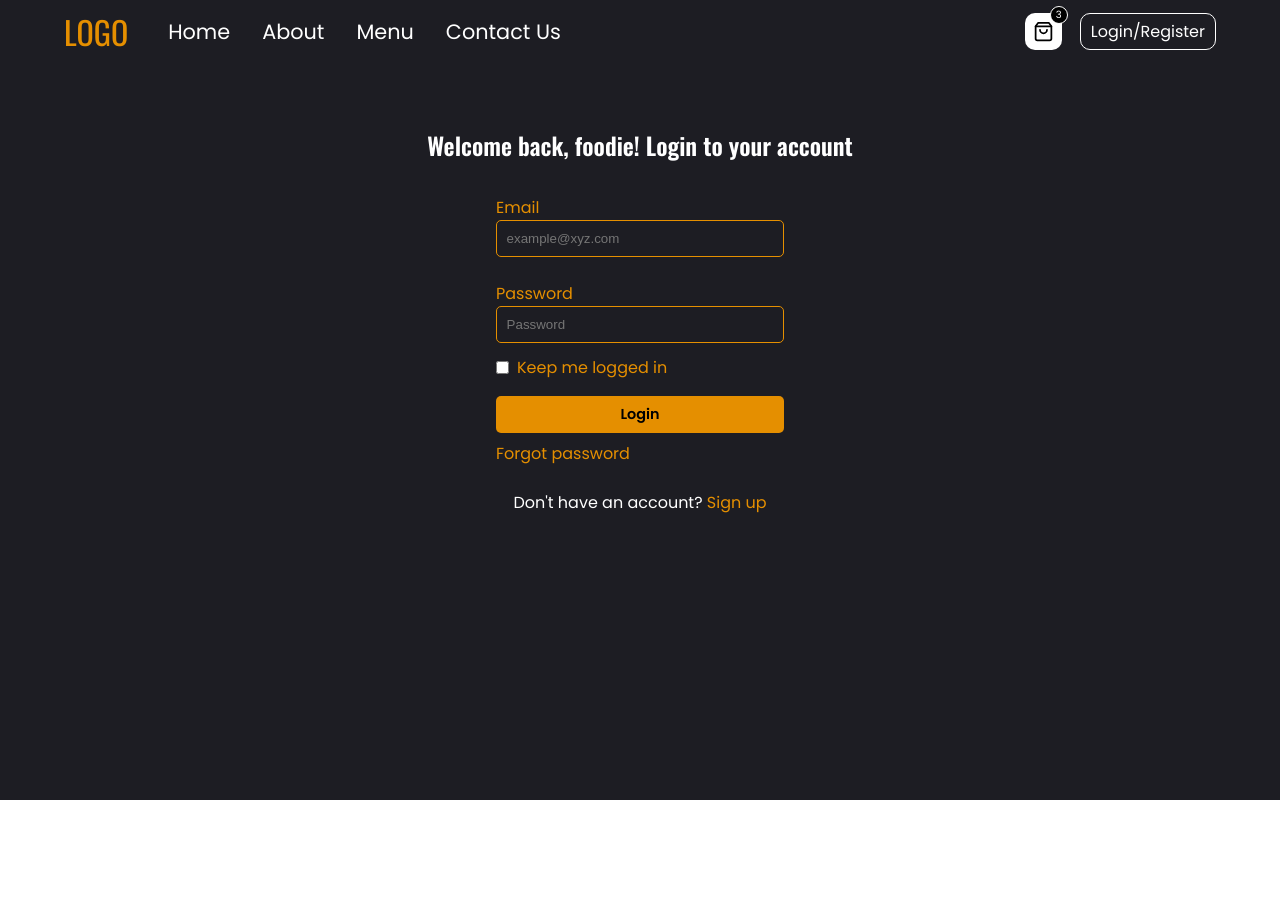
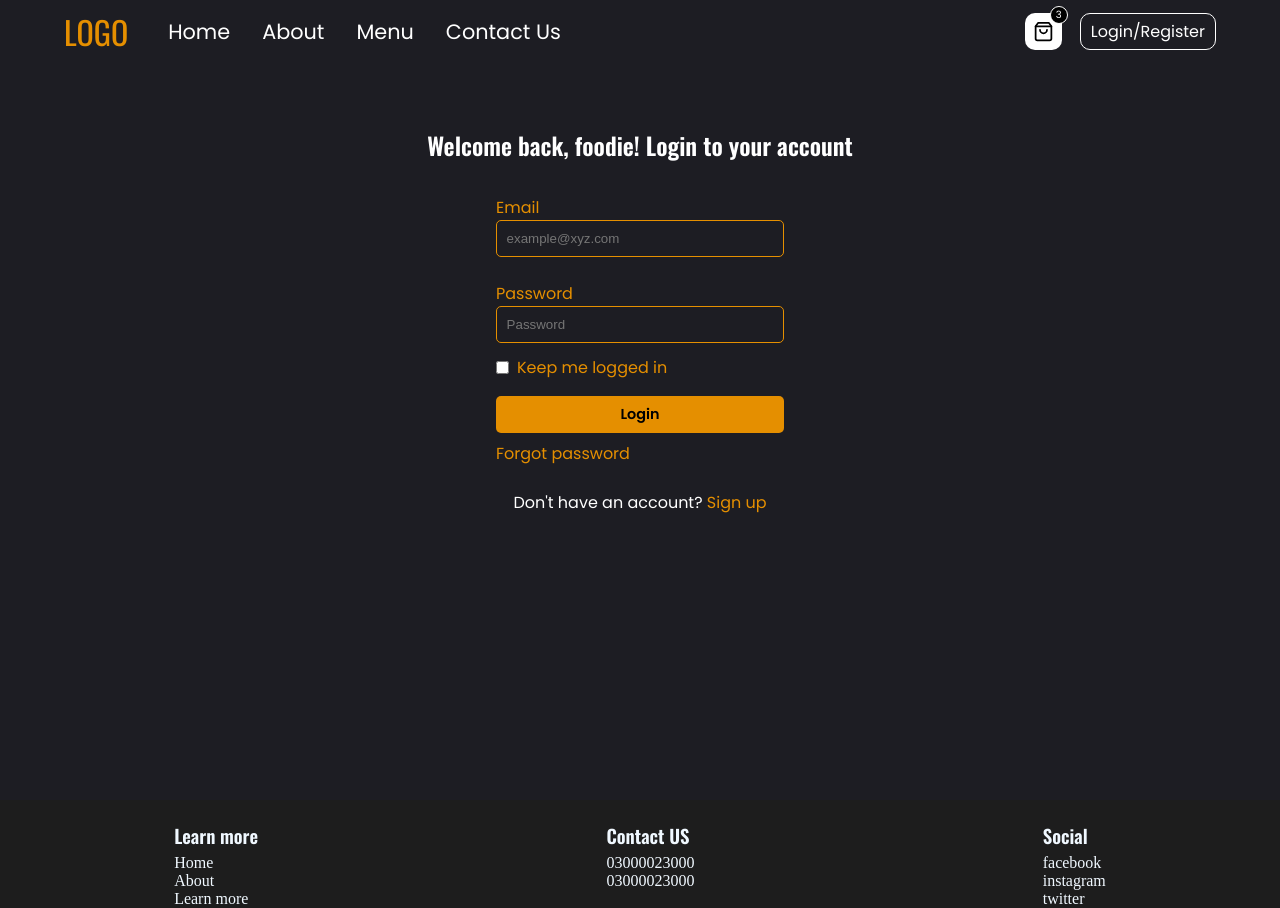
Before and after one commit to BilalkhanIO/FYP, a React (Create React App) app in the folder fy-project/: page /login in a window 1280 px wide. Before the commit the page ends 800 px from the top, so only its background shows below. Built offline with nearby package versions, Linux system fonts and the light colour scheme.

Commit message:
review and footer

```diff
--- a/fy-project/package.json
+++ b/fy-project/package.json
@@ -10,7 +10,7 @@
     "react-dom": "^18.2.0",
     "react-icons": "^4.7.1",
     "react-router-dom": "^6.8.2",
-    "react-scripts": "5.0.1",
+    "react-scripts": "^5.0.1",
     "web-vitals": "^2.1.4"
   },
   "scripts": {
--- a/fy-project/src/App.js
+++ b/fy-project/src/App.js
@@ -6,17 +6,22 @@ import Home from './component/Screen/Home';
 import Navbar from './component/Navbar/Navbar'
 import Signup from './component/Signup/Signup';
 import Login from './component/Login/Login';
+import Review from './component/review/review';
+import Footer from './component/footer/footer';
 
 function App() {
   return (
+    <>
     <Router>
        <Routes>
           <Route path='/' element={<Home/>}/>
           <Route path="/login" element={<Login/>} />
           <Route path='/signup' element={<Signup/>}/>
+
         </Routes>
     </Router>
-
+     <Footer/>
+     </>
 
   )
 }
--- /dev/null
+++ b/fy-project/src/component/footer/footer.css
@@ -0,0 +1,34 @@
+
+.footer{
+    display: flex;
+    justify-content:space-around;
+    background-color: #1d1d1d;
+    color: aliceblue;
+
+}
+.footer__h3{
+    font-family: var(--font-heading);
+    margin-top: 1.4rem;
+
+}
+.unorder__list{
+    padding-left: 0;
+    margin-top: 0.3rem;
+}
+
+.unorder__list li {
+
+    display: flex;
+    flex-direction: column;
+    list-style-type: none;
+    padding-left: 0px;
+    color: aliceblue;
+    text-decoration: none;
+    font-size: var(--font-heading);
+}
+.unorder__list li a{
+    display: flex;
+    list-style-type: none;
+    color: aliceblue;
+    text-decoration: none;
+}
--- a/fy-project/src/component/footer/footer.jsx
+++ b/fy-project/src/component/footer/footer.jsx
@@ -1,5 +1,37 @@
-import React from "react";
+import React from 'react';
+import './footer.css';
+ function Footer() {
+  return (
+    <footer>
+        <div className="footer">
+            <div>
+                <h3 className='footer__h3'>Learn more</h3>
+                <ul className="unorder__list">
+                    <li><a href="/">Home</a></li>
+                    <li><a href="/about">About</a></li>
+                    <li><a href="/">Learn more</a></li>
 
-const Footer=()=>(
+                </ul>
+            </div>
+             <div>
+                <h3 className='footer__h3'>Contact US</h3>
+                <ul className="unorder__list">
+                 <li><a href="#">03000023000</a> </li>
+                <li><a href="#">03000023000</a></li>
+             </ul>
+            </div>
+            <div>
+            <h3 className='footer__h3'>Social</h3>
+                   <ul className="unorder__list">
+                   <li><a href="#">facebook</a></li>
+                   <li><a href="#">instagram</a></li>
+                   <li><a href="#">twitter</a></li>
+                </ul>
+            </div>
 
-)
+
+        </div>
+    </footer>
+  );
+}
+export default Footer;
--- /dev/null
+++ b/fy-project/src/component/review/review.css
@@ -0,0 +1,60 @@
+/* .review{
+    background-color: var(--color-bg);
+}
+.review__h{
+    padding-top:5px;
+    text-align: center;
+    font-family: var(--font-heading);
+    color: #E58F00;
+}
+.review__container{
+    display: flex;
+    flex-wrap: wrap;
+    justify-content: center;
+    align-items: center;
+}
+.main_div{
+    background-color: white;
+    width: 230px;
+    height: 250px;
+   margin-top: 20px;
+   /* margin-left: 90px; */
+   border: 2px solid #E58F00;
+   border-radius: 20px;
+}
+.name{
+    margin-left: 60px;
+  }
+  .phara{
+    margin-top: 20px;
+}
+.phara h{
+    text-align: center;
+    padding-bottom: 10px;
+    color: #E58F00;
+    font-family: var(--font-heading);
+}
+.phara p{
+    background-color: white;
+    margin-left: 20px;
+    font-family: Arial, Helvetica, sans-serif;
+    font-size: 15px;
+}
+.main_div1{
+    background-color: white;
+    width: 230px;
+    height: 300px;
+   margin-top: 20px;
+   margin-left: 12px;
+   border: 2px solid #E58F00;
+   border-radius: 20px;
+}
+.main_div2{
+    background-color: white;
+    width: 230px;
+    height: 250px;
+   margin-top: 20px;
+   margin-left: 12px;
+   border: 2px solid #E58F00;
+   border-radius: 15px;
+} */
--- /dev/null
+++ b/fy-project/src/component/review/review.jsx
@@ -0,0 +1,47 @@
+// import React from 'react';
+// import './review.css'
+
+// function Review() {
+//   return (
+//     <div className='review'>
+
+//     <h1 className='review__h'>what our clients says about us</h1>
+//    <div class="review__container">
+//     <div class="main_div">
+
+//         <div class="name">
+//             <p>name</p>
+//             <h4>Alex</h4>
+//         </div>
+//         <div class="phara">
+//             <h4>it was a good experience</h4>
+//             <p>Lorem ipsum dolor sit amet consectetur adipisicing elit. Neque perspiciatis quia, quo commodi nostrum eum provident, quaerat deserunt in magni tempore consectetur repellat ... </p>
+//         </div>
+//     </div>
+//     <div class="main_div1">
+
+//         <div class="name">
+//             <p>name</p>
+//             <h4>doctor john</h4>
+//         </div>
+//         <div class="phara">
+//             <h4>it was a good experience</h4>
+//             <p>Lorem ipsum dolor sit amet consectetur adipisicing elit. Neque perspiciatis quia, quo commodi nostrum eum provident, quaerat deserunt in magni tempore consectetur repellat ... </p>
+//         </div>
+//     </div>
+//     <div class="main_div2">
+
+//         <div class="name">
+//             <p>name</p>
+//             <h4>doctor john</h4>
+//         </div>
+//         <div class="phara">
+//             <h4>it was a good experience</h4>
+//             <p>Lorem ipsum dolor sit amet consectetur adipisicing elit. Neque perspiciatis quia, quo commodi nostrum eum provident, quaerat deserunt in magni tempore consectetur repellat ... </p>
+//         </div>
+//     </div>
+//     </div>
+//     </div>
+//   );
+// }
+// export default Review;
```
Also changed, not shown: 1 other file (tests, documents, lock files or other folders).
